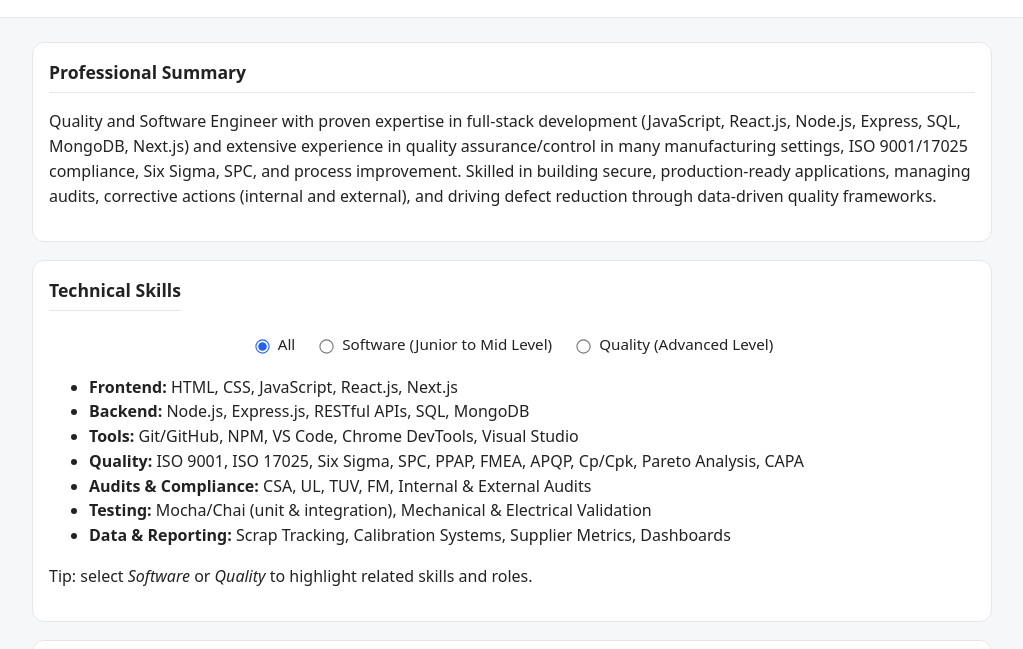
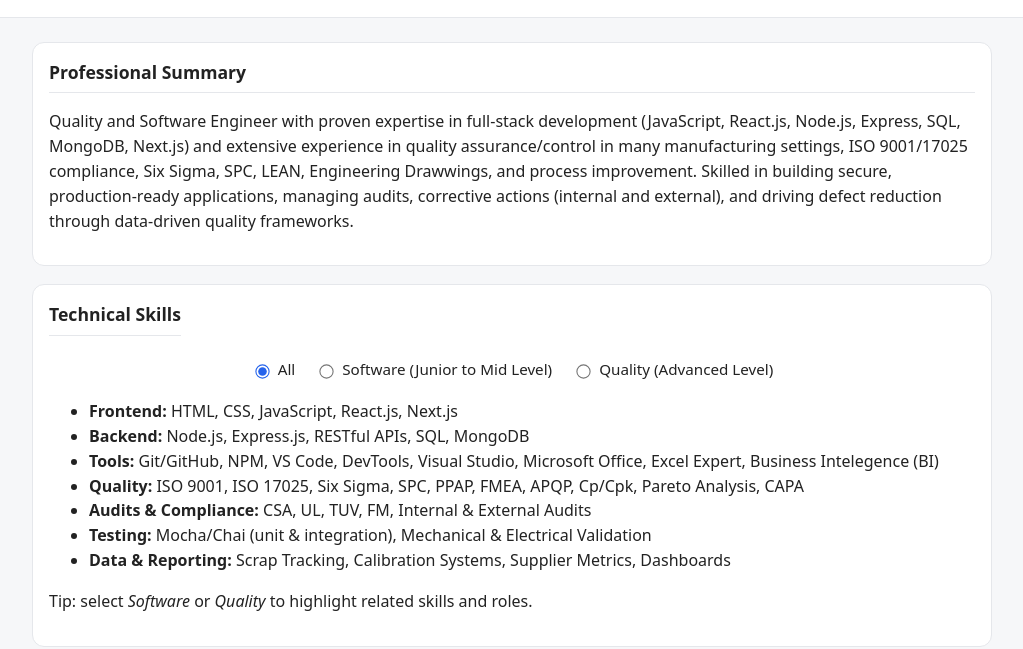
Before and after one commit to aclem14/resume-website, a plain HTML site: page index.html in a window 1280 px wide. Shown: the part 129-778 px from the top of the page, without its empty margins (128-1151 px from the left). Drawn offline with Linux system fonts and the light colour scheme.

Commit message:
small edits

```diff
--- a/index.html
+++ b/index.html
@@ -36,7 +36,7 @@
         Quality and Software Engineer with proven expertise in full-stack development
         (JavaScript, React.js, Node.js, Express, SQL, MongoDB, Next.js) and extensive
         experience in quality assurance/control in many manufacturing settings, ISO
-        9001/17025 compliance, Six Sigma, SPC, and process improvement. Skilled in
+        9001/17025 compliance, Six Sigma, SPC, LEAN, Engineering Drawwings, and process improvement. Skilled in
         building secure, production-ready applications, managing audits, corrective
         actions (internal and external), and driving defect reduction through data-driven
         quality frameworks.
@@ -60,7 +60,7 @@
       <ul class="skills">
         <li data-skill-group="software"><strong>Frontend:</strong> HTML, CSS, JavaScript, React.js, Next.js</li>
         <li data-skill-group="software"><strong>Backend:</strong> Node.js, Express.js, RESTful APIs, SQL, MongoDB</li>
-        <li data-skill-group="software"><strong>Tools:</strong> Git/GitHub, NPM, VS Code, Chrome DevTools, Visual Studio</li>
+        <li data-skill-group="software"><strong>Tools:</strong> Git/GitHub, NPM, VS Code, DevTools, Visual Studio, Microsoft Office, Excel Expert, Business Intelegence (BI)</li>
         <li data-skill-group="quality"><strong>Quality:</strong> ISO 9001, ISO 17025, Six Sigma, SPC, PPAP, FMEA, APQP, Cp/Cpk, Pareto Analysis, CAPA</li>
         <li data-skill-group="quality"><strong>Audits & Compliance:</strong> CSA, UL, TUV, FM, Internal & External Audits</li>
         <li data-skill-group="quality software"><strong>Testing:</strong> Mocha/Chai (unit & integration), Mechanical & Electrical Validation</li>
```
